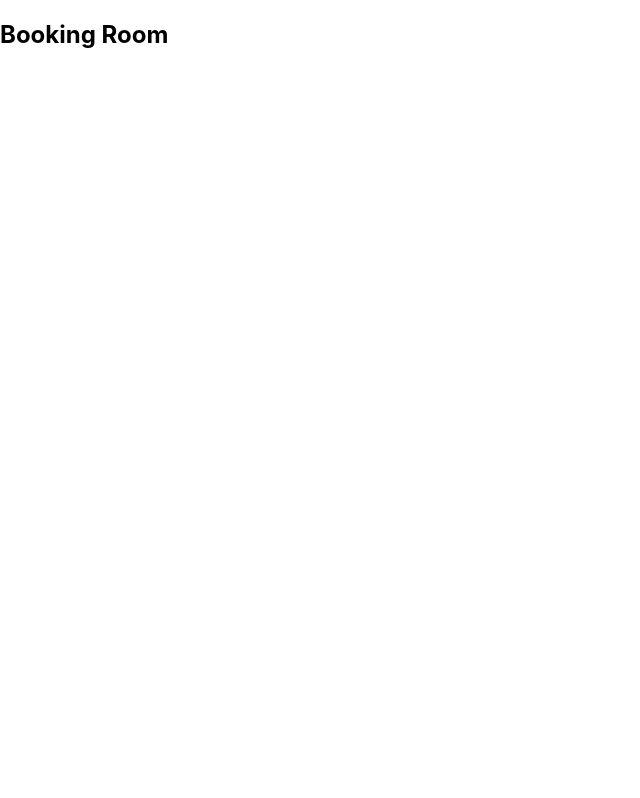
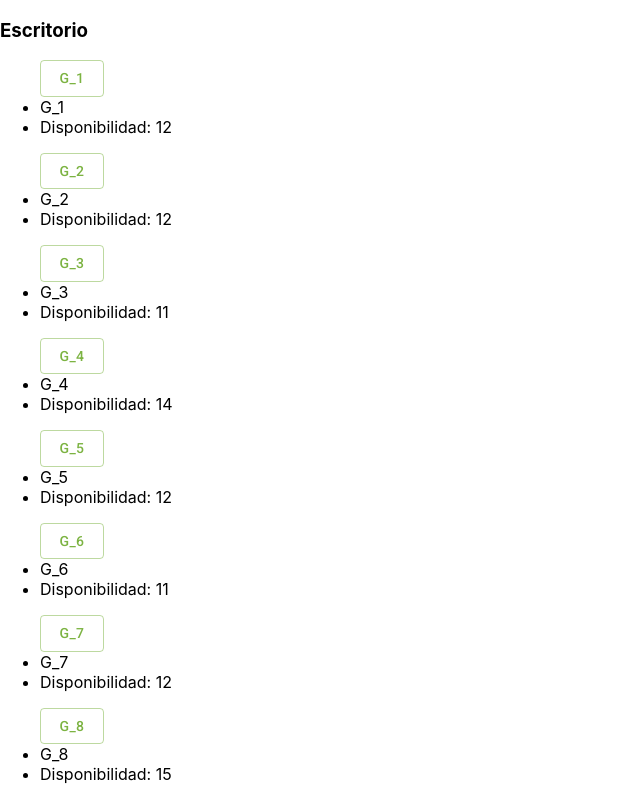
Before and after one commit to valeriavidelam/smm-hackathon, a React (Create React App) app: page /reservasala in a window 1280 px wide. Shown: the top 798 px of the page, without its empty margins (0-640 px from the left). Built offline with nearby package versions, Linux system fonts and the light colour scheme.

Commit message:
Button room

```diff
--- a/package.json
+++ b/package.json
@@ -11,6 +11,7 @@
     "@testing-library/react": "^11.2.7",
     "@testing-library/user-event": "^12.8.3",
     "moment": "^2.29.1",
+    "npm": "^6.14.10",
     "react": "^17.0.2",
     "react-dom": "^17.0.2",
     "react-router-dom": "^5.2.0",
--- a/src/components/BookingRoom.jsx
+++ b/src/components/BookingRoom.jsx
@@ -1,11 +1,50 @@
-import React from 'react'
+import React, {useState} from 'react';
+import data from '../data/data.json';
+import Room from './Room'
+// import Button from '@material-ui/core/Button';
 
 const BookingRoom = () => {
-  return (
-    <div>
-      <h2>Booking Room</h2>
-    </div>
-  )
-}
 
+  const [salas, setSala] = useState(data.zonasDeTrabajo);
+  //estado escritorio
+  // const [escritorio, setEscritorio] = useState([]);
+
+    return (
+      <div >
+        <h3>Escritorio</h3>
+        {salas.map((sala) => (
+        <Room
+          key={sala.id}
+          sala={sala}
+          // escritorio={escritorio}
+          // setEscritorio={setEscritorio}
+          setSala={setSala}
+
+        />
+      ))}
+
+
+        {/* <Button color="primary"
+        variant="outlined"
+
+        disableElevation
+        onClick={() => {
+            setShow(data.zonasDeTrabajo);
+            }}>ver sala
+        </Button> */}
+
+
+
+
+       {/* {show.map((data) => (
+         <BookingRoom
+           key={data.id}
+           nombre={nombre}
+           id={id}
+            */}
+         {/* />
+       ))} */}
+       </div>
+    )
+  }
 export default BookingRoom
--- /dev/null
+++ b/src/components/Room.jsx
@@ -0,0 +1,44 @@
+import React from 'react';
+import Button from '@material-ui/core/Button';
+
+const Room = ({sala, setSala}) => {
+
+  const {id, nombre, disponibilidad} = sala
+      return (
+      <div >
+        <ul>
+        <Button color="primary"
+        variant="outlined"
+
+        disableElevation
+       > {nombre}
+        </Button>
+      <li>{id}</li>
+      <li>Disponibilidad: {disponibilidad}</li>
+      </ul>
+
+
+        {/* <Button color="primary"
+        variant="outlined"
+
+        disableElevation
+        onClick={() => {
+            setShow(data.zonasDeTrabajo);
+            }}>ver sala
+        </Button> */}
+
+
+
+
+       {/* {show.map((data) => (
+         <BookingRoom
+           key={data.id}
+           nombre={nombre}
+           id={id}
+            */}
+         {/* />
+       ))} */}
+       </div>
+    );
+  };
+export default Room;
--- a/src/data/data.json
+++ b/src/data/data.json
@@ -1,6 +1,5 @@
 {
-  "name": "Oficina Santiago",
-  "Zonas de Trabajo": [
+  "zonasDeTrabajo": [
     {
       "id": "G_1",
       "nombre": "G_1",
```
Also changed, not shown: 1 other file (tests, documents, lock files or other folders).
